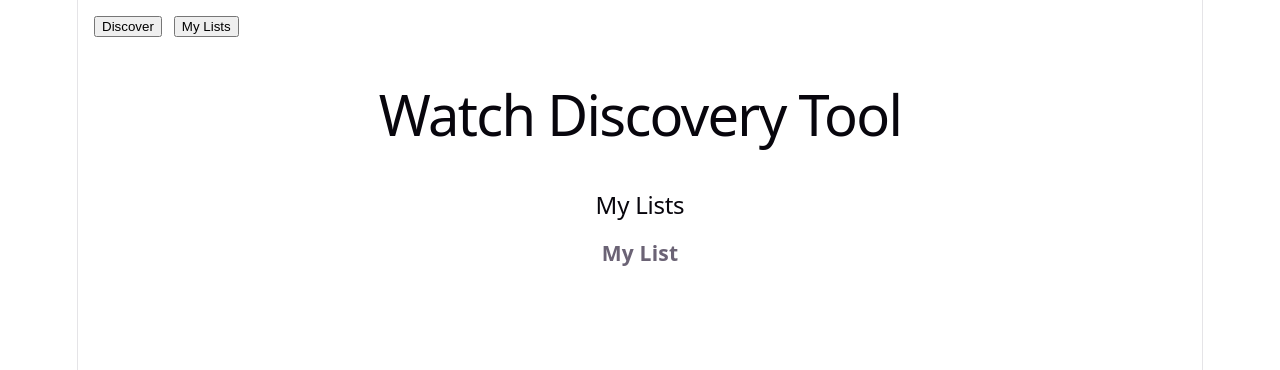
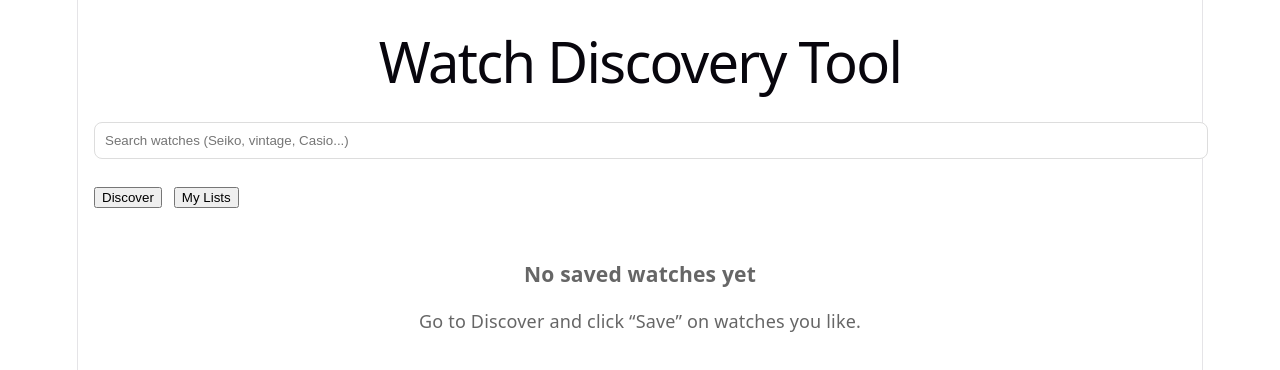
Before and after one commit to kendriccheng/watchdiscoverytool, a React (Vite) app in the folder watchdiscoverytool/: page / in a window 1280 px wide. Both pictures are taken after a click on the button "My Lists". Shown: the top 370 px of the page. Built offline with nearby package versions, Linux system fonts and the light colour scheme.

Commit message:
ui changes

```diff
--- a/watchdiscoverytool/src/App.tsx
+++ b/watchdiscoverytool/src/App.tsx
@@ -4,6 +4,8 @@ import { mockListings } from "./data/mockListings";
 
 function App() {
   const [savedIds, setSavedIds] = useState<string[]>([]);
+
+  const [searchQuery, setSearchQuery] = useState("");
 
   const [lists, setLists] = useState<Record<string, string[]>>({
     "My List": []
@@ -30,8 +32,38 @@ function App() {
 
   const [view, setView] = useState<"discover" | "lists">("discover");
 
+  const filteredListings = mockListings.filter((watch) => {
+    const q = searchQuery.toLowerCase();
+
+    return (
+      watch.title.toLowerCase().includes(q) ||
+      watch.marketplace.toLowerCase().includes(q) ||
+      watch.description.toLowerCase().includes(q)
+    );
+  });
+
   return (
     <div>
+      <h1 style={{ padding: 16 }}>Watch Discovery Tool</h1>
+
+      {/* SEARCH */}
+      <div style={{ padding: "0 16px" }}>
+        <input
+          type="text"
+          placeholder="Search watches (Seiko, vintage, Casio...)"
+          value={searchQuery}
+          onChange={(e) => setSearchQuery(e.target.value)}
+          style={{
+            width: "100%",
+            padding: "10px",
+            borderRadius: 8,
+            border: "1px solid #ddd",
+            marginBottom: 12
+          }}
+        />
+      </div>
+
+      {/* NAV */}
       <div style={{ display: "flex", gap: 12, padding: 16 }}>
         <button onClick={() => setView("discover")}>
           Discover
@@ -42,32 +74,43 @@ function App() {
         </button>
       </div>
 
-      <h1 style={{ padding: 16 }}>Watch Discovery Tool</h1>
-
+      {/* VIEW SWITCH */}
       {view === "discover" ? (
+        <>
+          {filteredListings.length === 0 ? (
+            <div style={{ padding: 16, color: "#666" }}>
+              <h3>No watches found</h3>
+              <p>Try searching for “Seiko”, “vintage”, or “Casio”.</p>
+            </div>
+          ) : (
             <ListingsGrid
-          watches={mockListings}
+              watches={filteredListings}
               savedIds={savedIds}
               onToggleSave={toggleSave}
             />
+          )}
+        </>
       ) : (
-        <div style={{ padding: 16 }}>
-          <h2>My Lists</h2>
-
-          {Object.entries(lists).map(([listName, ids]) => (
+        <>
+          {Object.values(lists).every((arr) => arr.length === 0) ? (
+            <div style={{ padding: 16, color: "#666" }}>
+              <h3>No saved watches yet</h3>
+              <p>Go to Discover and click “Save” on watches you like.</p>
+            </div>
+          ) : (
+            Object.entries(lists).map(([listName, ids]) => (
               <div key={listName} style={{ marginBottom: 24 }}>
-              <h3>{listName}</h3>
+                <h3 style={{ paddingLeft: 16 }}>{listName}</h3>
 
                 <ListingsGrid
-                watches={mockListings.filter((w) =>
-                  ids.includes(w.id)
-                )}
+                  watches={mockListings.filter((w) => ids.includes(w.id))}
                   savedIds={savedIds}
                   onToggleSave={toggleSave}
                 />
               </div>
-          ))}
-        </div>
+            ))
+          )}
+        </>
       )}
     </div>
   );
```
Lines whose indentation alone changed are shown as unchanged.
